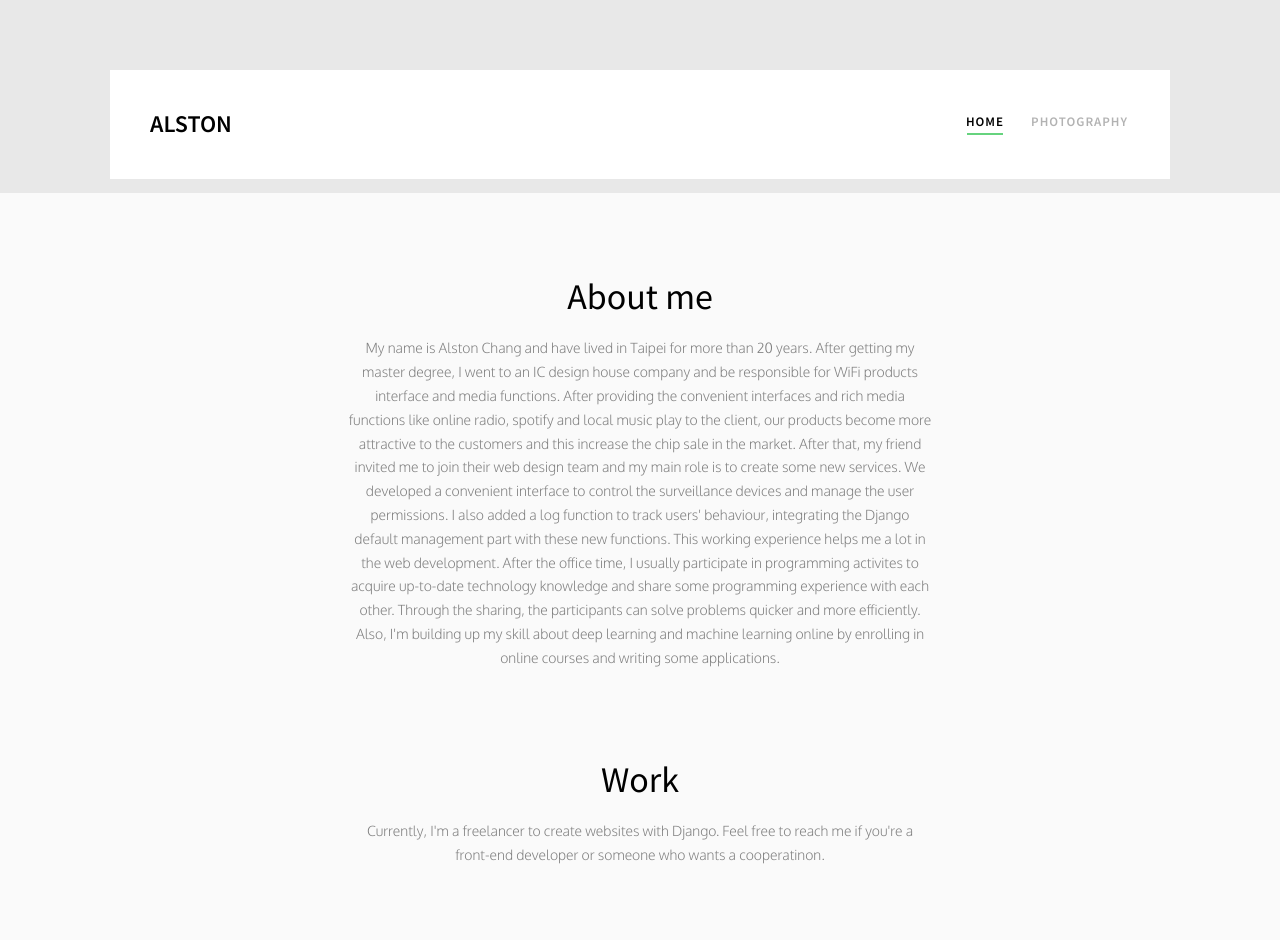
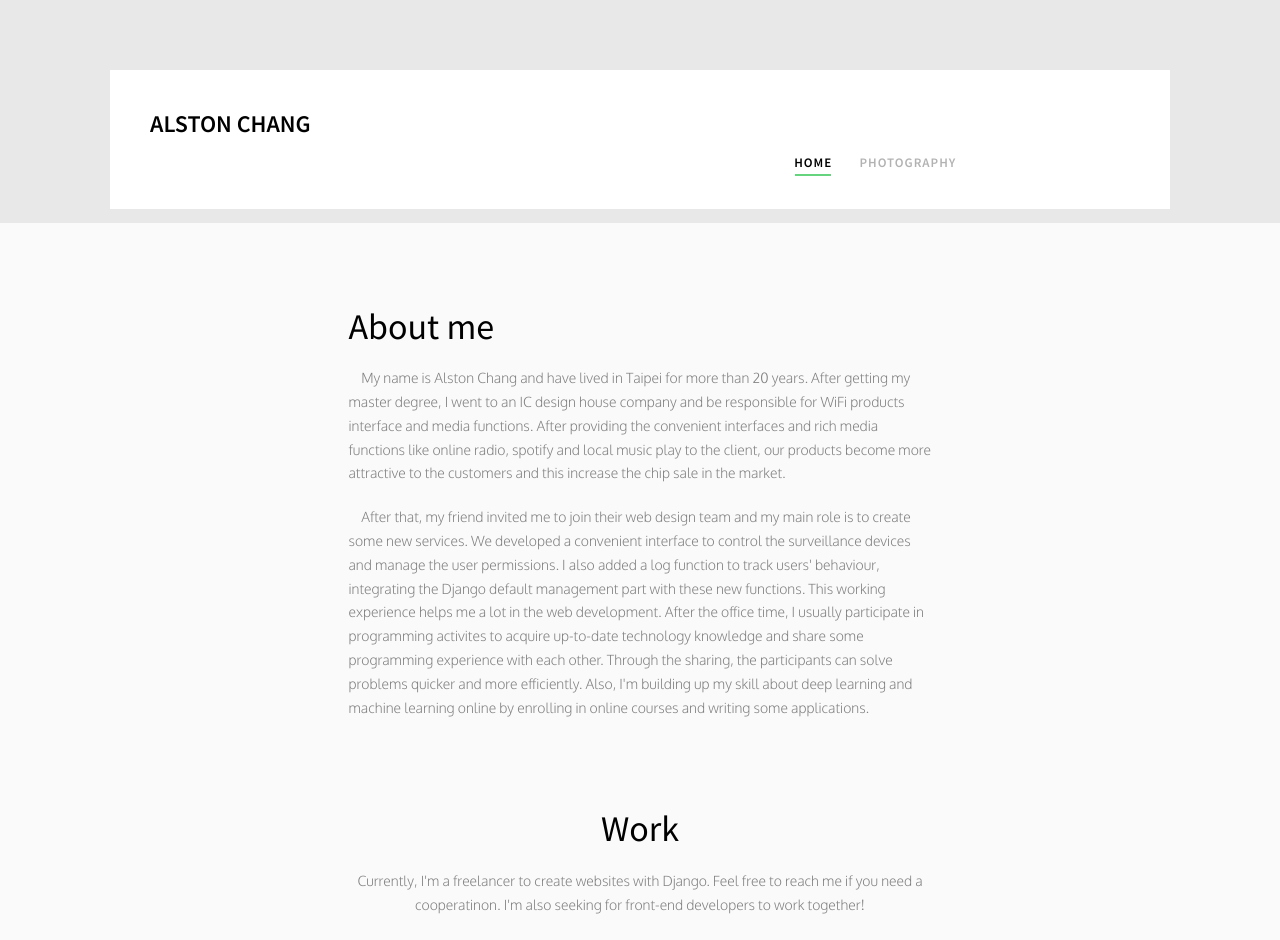
Before and after one commit to Manuel4131/Manuel4131.github.io, a plain HTML site: page index.html in a window 1280 px wide. Shown: the top 940 px of the page. Drawn offline with Linux system fonts and the light colour scheme; files whose address does not match are found by name.

Commit message:
Update blog information

```diff
--- a/index.html
+++ b/index.html
@@ -51,8 +51,8 @@
 		<div class="container-wrap">
 			<div class="top-menu">
 				<div class="row">
-					<div class="col-xs-2">
-						<div id="fh5co-logo"><a href="index.html">Alston</a></div>
+					<div class="col-xs-3">
+						<div id="fh5co-logo"><a href="index.html">Alston Chang</a></div>
 					</div>
 					<div class="col-xs-10 text-right menu-1">
 						<ul>
@@ -75,11 +75,12 @@
 		<!-- Work -->
 		<div id="fh5co-work" class="fh5co-light-grey">
 			<div class="row animate-box">
-				<div class="col-md-6 col-md-offset-3 text-center fh5co-heading">
+				<div class="col-md-6 col-md-offset-3 text-left fh5co-heading">
 					<h1>About me</h1>
-					<p>My name is Alston Chang and have lived in Taipei for more than
+					<p> &nbsp &nbsp My name is Alston Chang and have lived in Taipei for more than
 					20 years. After getting my master degree, I went to an IC design house company
-					and be responsible for WiFi products interface and media functions. After providing the convenient interfaces and rich media functions like online radio, spotify and local music play to the client, our products become more attractive to the customers and this increase the chip sale in the market.
+					and be responsible for WiFi products interface and media functions. After providing the convenient interfaces and rich media functions like online radio, spotify and local music play to the client, our products become more attractive to the customers and this increase the chip sale in the market. </p>
+					<p>&nbsp &nbsp
 						After that, my friend invited me to join their web design team and
 					my main role is to create some new services. We developed a convenient interface to control the surveillance devices and manage the user permissions.
 					I also added a log function to track users' behaviour, integrating the Django default management part with these new functions. This working experience helps me a lot in the web development.
@@ -93,7 +94,7 @@
 			<div class="row animate-box">
 			<div class="col-md-6 col-md-offset-3 text-center fh5co-heading">
 				<h1>Work</h1>
-				<p>Currently, I'm a freelancer to create websites with Django. Feel free to reach me if you're a front-end developer or someone who wants a cooperatinon.</p>
+				<p>Currently, I'm a freelancer to create websites with Django. Feel free to reach me if you need a cooperatinon. I'm also seeking for front-end developers to work together!</p>
 				</div>
 			</div>
 
--- a/sass/style.scss
+++ b/sass/style.scss
@@ -197,7 +197,6 @@ h1, h2, h3, h4, h5, h6, figure {
 		font-size: 24px;
 		margin: 0;
 		padding: 0;
-		text-transform: uppercase;
 		font-weight: 600;
 		font-family: $font-secondary;
 		a{
```
